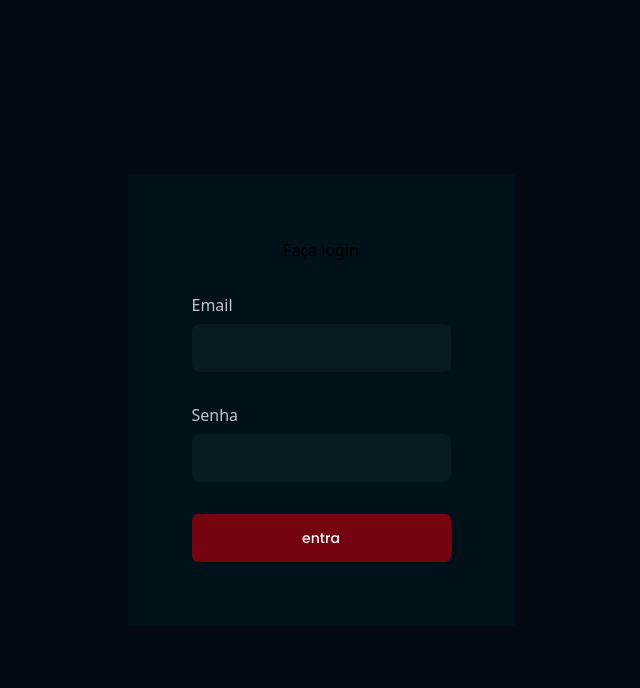
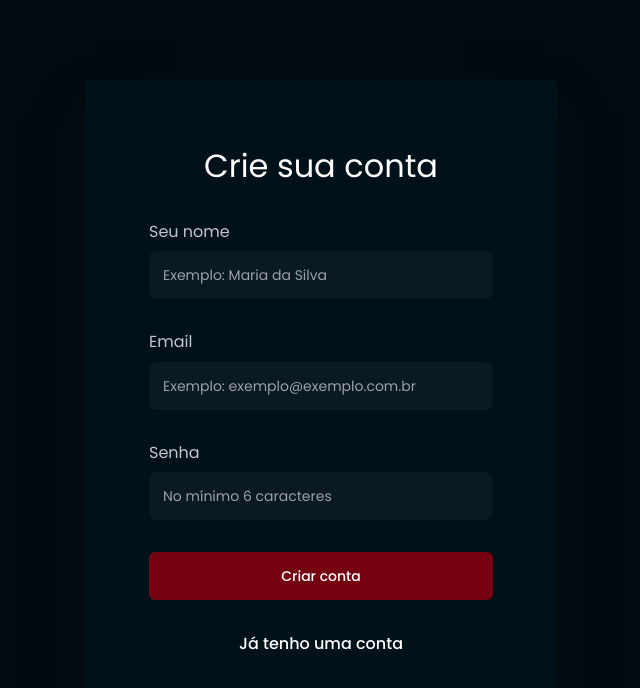
Before and after one commit to BrunoBorges12/food-explorer, a Next.js app: page / in a window 1280 px wide. Shown: the top 688 px of the page, without its empty margins (319-959 px from the left). Built offline with nearby package versions, Linux system fonts and the light colour scheme.

Commit message:
finalizando desktop  authForm

```diff
--- a/src/components/AuthForm/index.tsx
+++ b/src/components/AuthForm/index.tsx
@@ -6,16 +6,38 @@ type propsAuth = {
 };
 export const AuthForm = ({ signUp }: propsAuth) => {
   return (
-    <form className="bg-dark-700 flex flex-col     justify-center items-center  p-16 gap-8">
-      <h2>{signUp ? "Crie sua conta" : "Faça login"}</h2>
-      {signUp && <Input type="text" label="Seu nome" name="name" />}
-      <Input type="email" label="Email" name="email" />
-      <Input type="password" label="Senha" name="password" />
+    <form className=" shadow-2xl  shadow-dark-800 rounded bg-dark-700 flex flex-col   font-poppins   justify-center items-center  p-16 gap-8">
+      <h2 className=" text-xl text-light-100">
+        {signUp ? "Crie sua conta" : "Faça login"}
+      </h2>
+      {signUp && (
+        <Input
+          type="text"
+          label="Seu nome"
+          name="name"
+          placeholder="Exemplo: Maria da Silva"
+        />
+      )}
+      <Input
+        type="email"
+        label="Email"
+        name="email"
+        placeholder="Exemplo: exemplo@exemplo.com.br"
+      />
+      <Input
+        type="password"
+        label="Senha"
+        name="password"
+        placeholder="No mínimo 6 caracteres"
+      />
       <Button
         color="tomato-dark"
         size="medium"
         title={signUp ? "Criar conta" : "entra"}
       />
+      <span className="  hover:underline  text-light-100 font-medium">
+        <a href="">{signUp ? "Já tenho uma conta" : "Criar um conta"}</a>
+      </span>
     </form>
   );
 };
--- a/src/pages/index.tsx
+++ b/src/pages/index.tsx
@@ -3,7 +3,7 @@ import { AuthForm } from "@/components/AuthForm";
 export default function Home() {
   return (
     <div className="  w-screen h-screen  bg-dark-400  flex   flex-col items-center justify-center">
-      <AuthForm signUp={false} />
+      <AuthForm signUp={true} />
     </div>
   );
 }
--- a/src/styles/globals.css
+++ b/src/styles/globals.css
@@ -5,3 +5,7 @@
 body {
   @apply bg-dark-400;
 }
+
+input::placeholder {
+  @apply text-light-400  font-roboto text-sm;
+}
```
